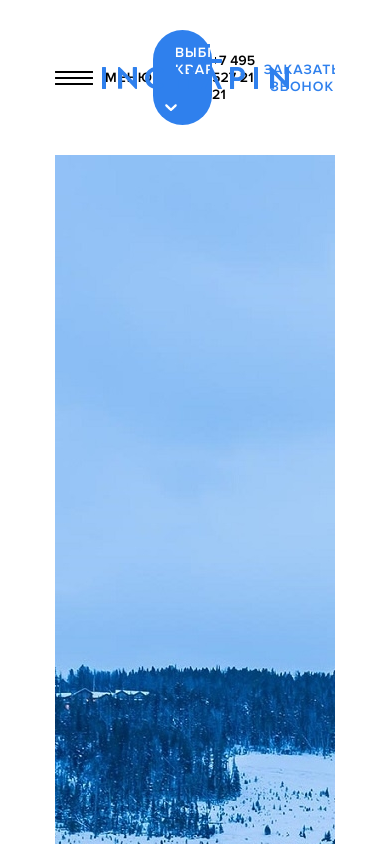
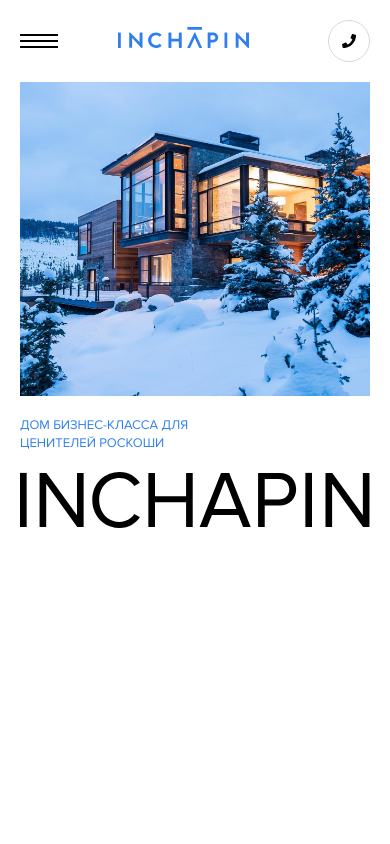
Before and after one commit to ivankprod/inchapin, a Next.js app: page / in a window 390 px wide. Shown: the top 844 px of the page. Built offline with nearby package versions, Linux system fonts and the light colour scheme.

Commit message:
feat: adaptive and responsive implemented

```diff
--- a/app/globals.scss
+++ b/app/globals.scss
@@ -11,6 +11,7 @@
 body {
 	max-width: 100vw;
 
+	display: initial;
 	overflow-x: hidden;
 }
 
--- a/app/page.module.scss
+++ b/app/page.module.scss
@@ -1,5 +1,9 @@
 @use "@styles/breakpoints";
 @import "@styles/base";
+
+.main {
+	width: 100%;
+}
 
 .screen1 {
 	display: flex;
@@ -7,54 +11,84 @@
 	align-items: flex-end;
 	justify-content: space-between;
 	gap: 40px;
+
+	@include breakpoints.xl {
+		gap: 50px;
+	}
+
+	@include breakpoints.md {
+		gap: 30px;
+	}
+
+	@include breakpoints.sm {
+		gap: 40px;
+	}
+
+	@include breakpoints.xs {
+		gap: 20px;
+	}
 }
 
 .picture1 {
-	display: flex;
+	width: 100%;
 
 	overflow: hidden;
 
 	@include breakpoints.xl {
-		height: 100px;
-		width: 100px;
+		height: 600px;
 	}
 
 	@include breakpoints.lg {
-		justify-content: flex-end;
-
 		height: 506px;
-		width: 1360px;
 	}
 
 	@include breakpoints.md {
-		height: 100px;
-		width: 100px;
+		height: 411px;
 	}
 
 	@include breakpoints.sm {
-		height: 100px;
-		width: 100px;
+		display: flex;
+		justify-content: center;
+
+		height: 488px;
+	}
+
+	@include breakpoints.xs {
+		display: flex;
+		justify-content: center;
+
+		height: 314px;
 	}
 }
 
 .picture1 > img {
+	position: relative;
+	height: auto;
+
 	@include breakpoints.xl {
-		width: 100px;
+		left: 0;
+		top: -227px;
 	}
 
 	@include breakpoints.lg {
-		height: 868px;
 		width: 1389px;
 
-		margin-top: -168px;
+		right: 0;
+		top: -168px;
 	}
 
 	@include breakpoints.md {
-		width: 100px;
+		width: 964px;
+
+		margin-top: -73px;
 	}
 
 	@include breakpoints.sm {
-		width: 100px;
+		width: 780px;
+	}
+
+	@include breakpoints.xs {
+		width: 502px;
 	}
 }
 
@@ -63,7 +97,55 @@
 
 	color: $theme-color;
 	font-size: 26px;
-	font-weight: 400;
 	line-height: 140%;
 	text-transform: uppercase;
+
+	@include breakpoints.xl {
+		width: 416px;
+
+		font-size: 31px;
+	}
+
+	@include breakpoints.md {
+		width: 255px;
+
+		font-size: 19px;
+	}
+
+	@include breakpoints.xs {
+		width: 175px;
+
+		font-size: 13px;
+	}
 }
+
+.text {
+	@include breakpoints.xl {
+		height: 137px;
+		width: 862px;
+	}
+
+	@include breakpoints.lg {
+		height: 114px;
+		width: 718px;
+	}
+
+	@include breakpoints.md {
+		height: 88px;
+		width: 553.7px;
+	}
+
+	@include breakpoints.sm {
+		height: auto;
+		width: 100%;
+
+		object-fit: contain;
+	}
+
+	@include breakpoints.xs {
+		height: auto;
+		width: 100%;
+
+		object-fit: contain;
+	}
+}
--- a/app/page.tsx
+++ b/app/page.tsx
@@ -7,7 +7,7 @@
 
 export default function Home() {
 	return (
-		<main>
+		<main className={styles.main}>
 			<section className={styles.screen1}>
 				<div className={styles.picture1}>
 					<Image
@@ -19,7 +19,12 @@
 				<p className={styles.description}>
 					Дом бизнес-класса для ценителей роскоши
 				</p>
-				<Image src={ImageText} alt="Inchapin" draggable={false} />
+				<Image
+					className={styles.text}
+					src={ImageText}
+					alt="Inchapin"
+					draggable={false}
+				/>
 			</section>
 		</main>
 	);
--- a/components/Header/Header.module.scss
+++ b/components/Header/Header.module.scss
@@ -8,6 +8,8 @@
 	position: sticky;
 	top: 0;
 	width: 100%;
+
+	z-index: 1;
 }
 
 .content {
@@ -16,6 +18,22 @@
 	justify-content: space-between;
 
 	padding: 30px 40px;
+
+	@include breakpoints.xl {
+		padding: 40px 10px;
+	}
+
+	@include breakpoints.md {
+		padding: 30px;
+	}
+
+	@include breakpoints.sm {
+		padding: 40px;
+	}
+
+	@include breakpoints.xs {
+		padding: 20px;
+	}
 }
 
 .header::before {
@@ -36,10 +54,42 @@
 }
 
 .logotype {
+	display: flex;
+
 	position: absolute;
 	left: 50%;
-	margin-top: -2px;
-	transform: translateX(-93px);
+
+	margin-top: -4px;
+
+	transform: translateX(-77px);
+
+	@include breakpoints.xl {
+		transform: translateX(-93px);
+	}
+
+	@include breakpoints.xs {
+		margin-top: -8px;
+	}
+
+	& img {
+		width: auto;
+
+		@include breakpoints.lg {
+			height: 25px;
+		}
+
+		@include breakpoints.md {
+			height: 25px;
+		}
+
+		@include breakpoints.sm {
+			height: 25px;
+		}
+
+		@include breakpoints.xs {
+			height: 21px;
+		}
+	}
 }
 
 .nav,
@@ -66,3 +116,52 @@
 		gap: 62px;
 	}
 }
+
+.select,
+.phone {
+	@include breakpoints.sm {
+		display: none;
+	}
+
+	@include breakpoints.xs {
+		display: none;
+	}
+}
+
+.select-mobile {
+	display: none;
+
+	@include breakpoints.sm {
+		display: inline-block;
+	}
+}
+
+.phone-mobile {
+	display: none;
+	align-items: center;
+	justify-content: center;
+
+	height: 42px;
+	width: 42px;
+
+	border: 1px solid #d7d7d7;
+	border-radius: 50%;
+
+	transition: background-color 0.3s ease;
+
+	&:hover {
+		background-color: rgba(#d7d7d7, 30%);
+	}
+
+	@include breakpoints.xs {
+		display: inline-flex;
+	}
+}
+
+.phone-tablet {
+	display: none;
+
+	@include breakpoints.sm {
+		display: inline-flex;
+	}
+}
--- a/components/Header/Header.tsx
+++ b/components/Header/Header.tsx
@@ -8,6 +8,7 @@
 import type { TBaseComponent } from "@types";
 
 import ImageLogo from "@images/inchapin_logo.svg";
+import ImagePhone from "@images/phone.svg";
 
 import styles from "./Header.module.scss";
 
@@ -25,12 +26,22 @@
 				<div className={styles.nav}>
 					<Burger>МЕНЮ</Burger>
 					<Select
+						wrapperClassName={styles.select}
 						instanceId="header-select"
 						options={flatOptions}
 						isClearable={true}
 						isSearchable={false}
 						placeholder="Выбрать квартиру"
 					/>
+					<Link
+						href="/"
+						className={clsx(
+							styles["phone-mobile"],
+							styles["phone-tablet"]
+						)}
+					>
+						<Image src={ImagePhone} alt="INCHAPIN" />
+					</Link>
 				</div>
 				<Link href="/" className={styles.logotype}>
 					<Image src={ImageLogo} alt="INCHAPIN" />
@@ -41,6 +52,17 @@
 						Заказать звонок
 					</Button>
 				</div>
+				<Select
+					wrapperClassName={styles["select-mobile"]}
+					instanceId="header-select-mobile"
+					options={flatOptions}
+					isClearable={true}
+					isSearchable={false}
+					placeholder="Выбрать квартиру"
+				/>
+				<Link href="/" className={styles["phone-mobile"]}>
+					<Image src={ImagePhone} alt="INCHAPIN" />
+				</Link>
 			</Container>
 		</div>
 	);
--- a/shared/ui/components/Burger/Burger.module.scss
+++ b/shared/ui/components/Burger/Burger.module.scss
@@ -36,3 +36,9 @@
 		filter: brightness(0%);
 	}
 }
+
+.children {
+	@include breakpoints.xs {
+		display: none;
+	}
+}
--- a/shared/ui/components/Burger/Burger.tsx
+++ b/shared/ui/components/Burger/Burger.tsx
@@ -20,7 +20,7 @@
 				<Image src={IconBurgerLine} alt="" />
 				<Image src={IconBurgerLine} alt="" />
 			</div>
-			<div>{children}</div>
+			<div className={styles.children}>{children}</div>
 		</button>
 	);
 };
--- a/shared/ui/components/Container/Container.module.scss
+++ b/shared/ui/components/Container/Container.module.scss
@@ -1,25 +1,33 @@
 @use "@styles/breakpoints";
 
 .container {
+	width: 100%;
 	padding: 0 40px;
 
 	@include breakpoints.xl {
-		width: 1770px;
+		max-width: 1770px;
+
+		padding: 0 10px;
 	}
 
 	@include breakpoints.lg {
-		width: 1440px;
+		max-width: 1440px;
 	}
 
 	@include breakpoints.md {
-		width: 1024px;
+		max-width: 1024px;
+
+		padding: 0 30px;
 	}
 
 	@include breakpoints.sm {
-		width: 768px;
+		max-width: 768px;
 	}
 
 	@include breakpoints.xs {
-		width: 360px;
+		min-width: 360px;
+		max-width: 520px;
+
+		padding: 0 20px;
 	}
 }
--- a/shared/ui/elements/Select/Select.tsx
+++ b/shared/ui/elements/Select/Select.tsx
@@ -1,6 +1,6 @@
 "use client";
 
-import { type ReactNode, useState } from "react";
+import { type ReactNode, CSSProperties, useState } from "react";
 import type {
 	StylesConfig,
 	CSSObjectWithLabel,
@@ -14,8 +14,15 @@
 	label: ReactNode;
 };
 
+interface ISelectProps extends SelectProps<TOption> {
+	wrapperStyle?: CSSProperties;
+	wrapperClassName?: string;
+}
+
 /** @public */
-export const Select: React.FC<SelectProps<TOption>> = ({
+export const Select: React.FC<ISelectProps> = ({
+	wrapperStyle,
+	wrapperClassName,
 	className,
 	...props
 }) => {
@@ -83,6 +90,7 @@
 		singleValue: (styles, { data }) => ({
 			...styles,
 			position: "relative",
+			marginTop: -2,
 			textTransform: "uppercase",
 			color: "var(--background-color)",
 			fontSize: 14,
@@ -94,6 +102,7 @@
 		placeholder: (styles, { children }) => ({
 			...styles,
 			position: "relative",
+			marginTop: -2,
 			textTransform: "uppercase",
 			color: "var(--background-color)",
 			fontSize: 14,
@@ -113,6 +122,8 @@
 		<div
 			onMouseEnter={() => setMouseEntered(true)}
 			onMouseLeave={() => setMouseEntered(false)}
+			style={wrapperStyle}
+			className={wrapperClassName}
 		>
 			<ReactSelect
 				{...props}
```
Also changed, not shown: images/phone.svg (added).
